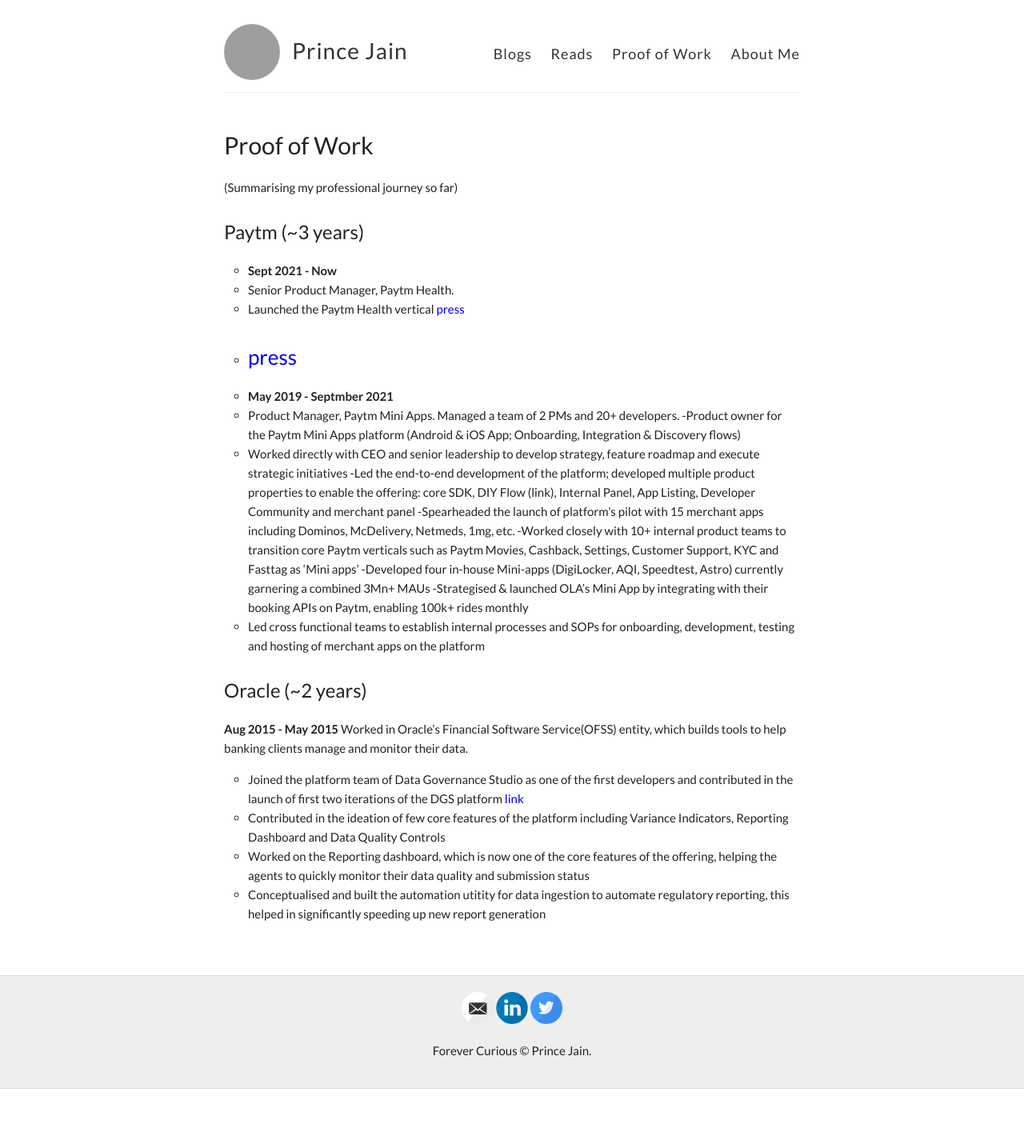
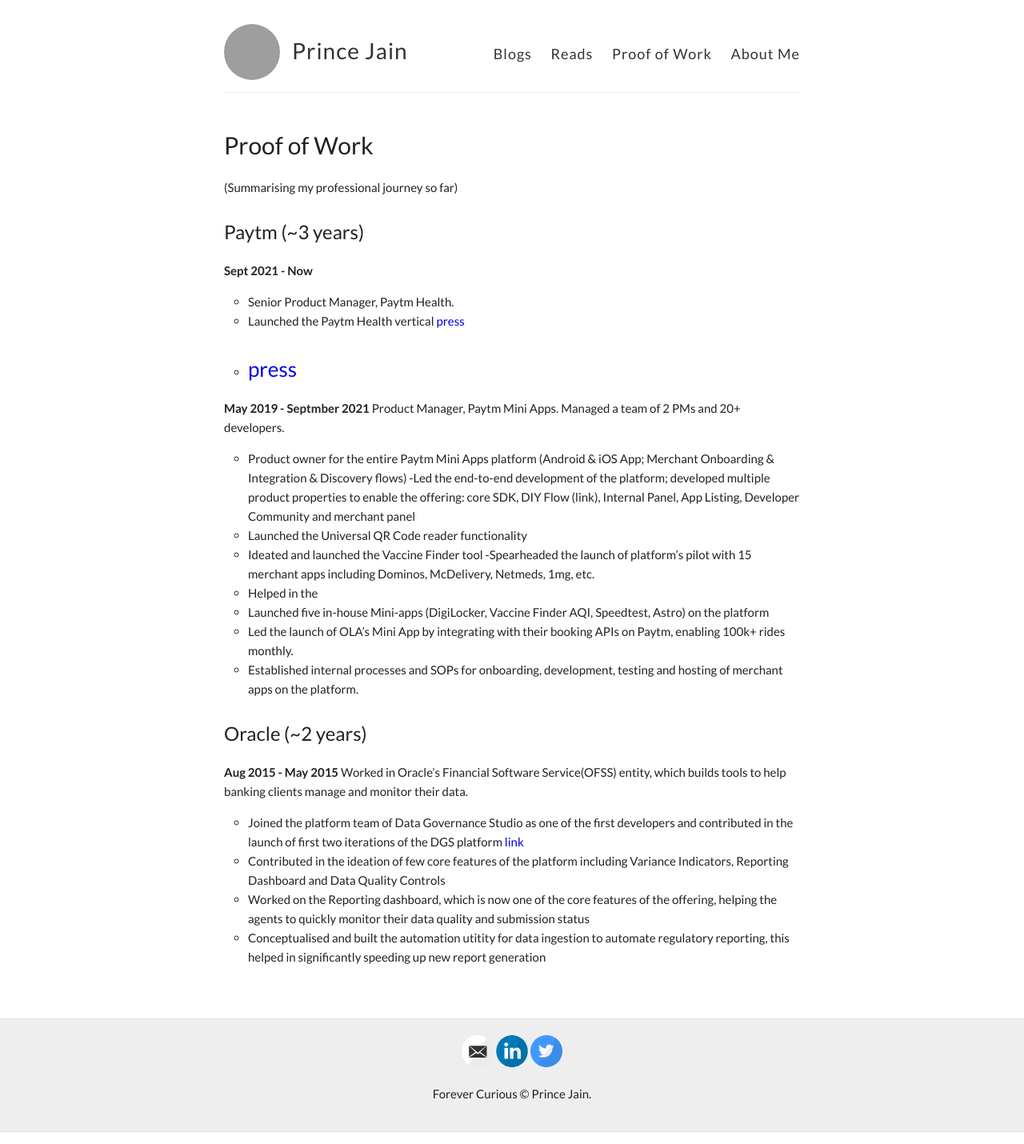
Before and after one commit to product-noob/product-noob.github.io, a Jekyll site: the page built from pow.md, in a window 1280 px wide. Shown: the whole page at 80% size. Built offline with Jekyll 4.4.1, drawn with Linux system fonts in a browser that asks for light colours; before the commit the page ends 1376 px from its top, so only the background shows below that; grey boxes are pictures that could not be loaded.

Commit message:
Update pow.md

```diff
--- a/pow.md
+++ b/pow.md
@@ -7,25 +7,23 @@ permalink: /proofofwork/
 
 ### Paytm (~3 years) ###
 
-- **Sept 2021 - Now**
+**Sept 2021 - Now**
 - Senior Product Manager, Paytm Health.
 - Launched the Paytm Health vertical  [press](https://twitter.com/Paytm/status/1479712862746517506)
 - [press](https://www.livemint.com/technology/paytm-users-can-now-create-their-health-id-know-its-benefits-11640596211499.html)
   -
 
-- **May 2019 - Septmber 2021**
-- Product Manager, Paytm Mini Apps. Managed a team of 2 PMs and 20+ developers.
-  -Product owner for the Paytm Mini Apps platform (Android & iOS App; Onboarding, Integration & Discovery flows)
-- Worked directly with CEO and senior leadership to develop strategy, feature roadmap and execute strategic initiatives
--Led the end-to-end development of the platform; developed multiple product properties to enable the offering: core
-SDK, DIY Flow (link), Internal Panel, App Listing, Developer Community and merchant panel
--Spearheaded the launch of platform’s pilot with 15 merchant apps including Dominos, McDelivery, Netmeds, 1mg, etc.
--Worked closely with 10+ internal product teams to transition core Paytm verticals such as Paytm Movies, Cashback,
-Settings, Customer Support, KYC and Fasttag as ‘Mini apps’
--Developed four in-house Mini-apps (DigiLocker, AQI, Speedtest, Astro) currently garnering a combined 3Mn+ MAUs
--Strategised & launched OLA’s Mini App by integrating with their booking APIs on Paytm, enabling 100k+ rides monthly
-- Led cross functional teams to establish internal processes and SOPs for onboarding, development, testing and hosting
-of merchant apps on the platform
+**May 2019 - Septmber 2021**
+Product Manager, Paytm Mini Apps. Managed a team of 2 PMs and 20+ developers.
+  - Product owner for the entire Paytm Mini Apps platform (Android & iOS App; Merchant Onboarding & Integration & Discovery flows)
+  -Led the end-to-end development of the platform; developed multiple product properties to enable the offering: core SDK, DIY Flow (link), Internal Panel, App Listing, Developer Community and merchant panel
+  - Launched the Universal QR Code reader functionality
+  - Ideated and launched the Vaccine Finder tool
+  -Spearheaded the launch of platform’s pilot with 15 merchant apps including Dominos, McDelivery, Netmeds, 1mg, etc.
+  - Helped in the
+  - Launched five in-house Mini-apps (DigiLocker, Vaccine Finder AQI, Speedtest, Astro) on the platform
+  - Led the launch of OLA’s Mini App by integrating with their booking APIs on Paytm, enabling 100k+ rides monthly.
+  - Established internal processes and SOPs for onboarding, development, testing and hosting of merchant apps on the platform.
 
 
 
```
